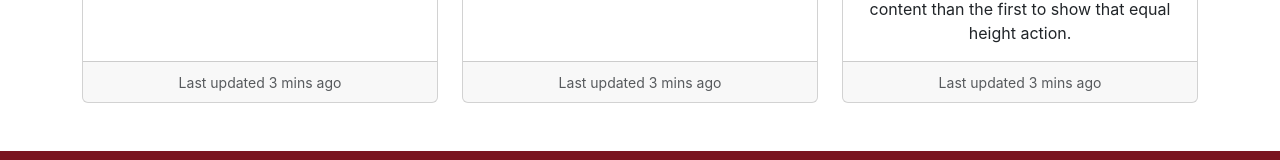
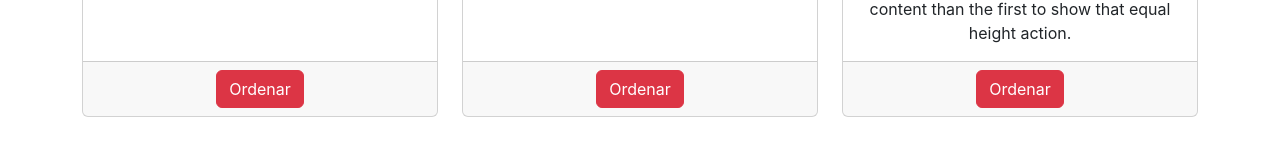
Before and after one commit to Andrez23/JoniCoco, a React (Create React App) app: page /inicio in a window 1280 px wide. Shown: the part 546-706 px from the top of the page. Built offline with nearby package versions, Linux system fonts and the light colour scheme.

Commit message:
dieño tienda

```diff
--- a/src/Tienda/Inicio.jsx
+++ b/src/Tienda/Inicio.jsx
@@ -17,7 +17,7 @@ const Inicio = () => {
                 <p className="card-text">This is a wider card with supporting text below as a natural lead-in to additional content. This content is a little bit longer.</p>
               </div>
               <div className="card-footer">
-                <small className="text-body-secondary">Last updated 3 mins ago</small>
+                <small><button className="btn btn-danger" type="submit">Ordenar</button></small>
               </div>
             </div>
           </div>
@@ -29,7 +29,7 @@ const Inicio = () => {
                 <p className="card-text">This card has supporting text below as a natural lead-in to additional content.</p>
               </div>
               <div className="card-footer">
-                <small className="text-body-secondary">Last updated 3 mins ago</small>
+                <small> <button className="btn btn-danger" type="submit">Ordenar</button></small>
               </div>
             </div>
           </div>
@@ -41,7 +41,7 @@ const Inicio = () => {
                 <p className="card-text">This is a wider card with supporting text below as a natural lead-in to additional content. This card has even longer content than the first to show that equal height action.</p>
               </div>
               <div className="card-footer">
-                <small className="text-body-secondary">Last updated 3 mins ago</small>
+                <small><button className="btn btn-danger" type="submit">Ordenar</button></small>
               </div>
             </div>
           </div>
```
